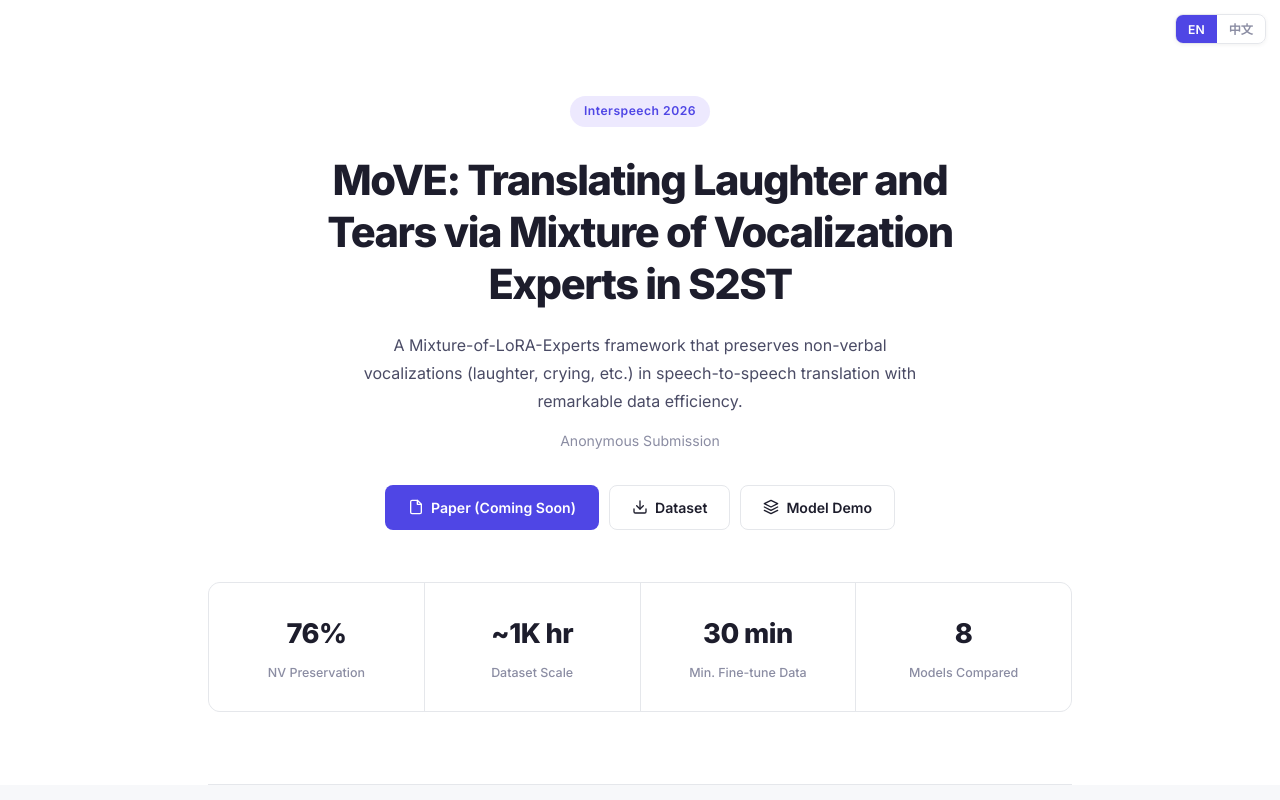
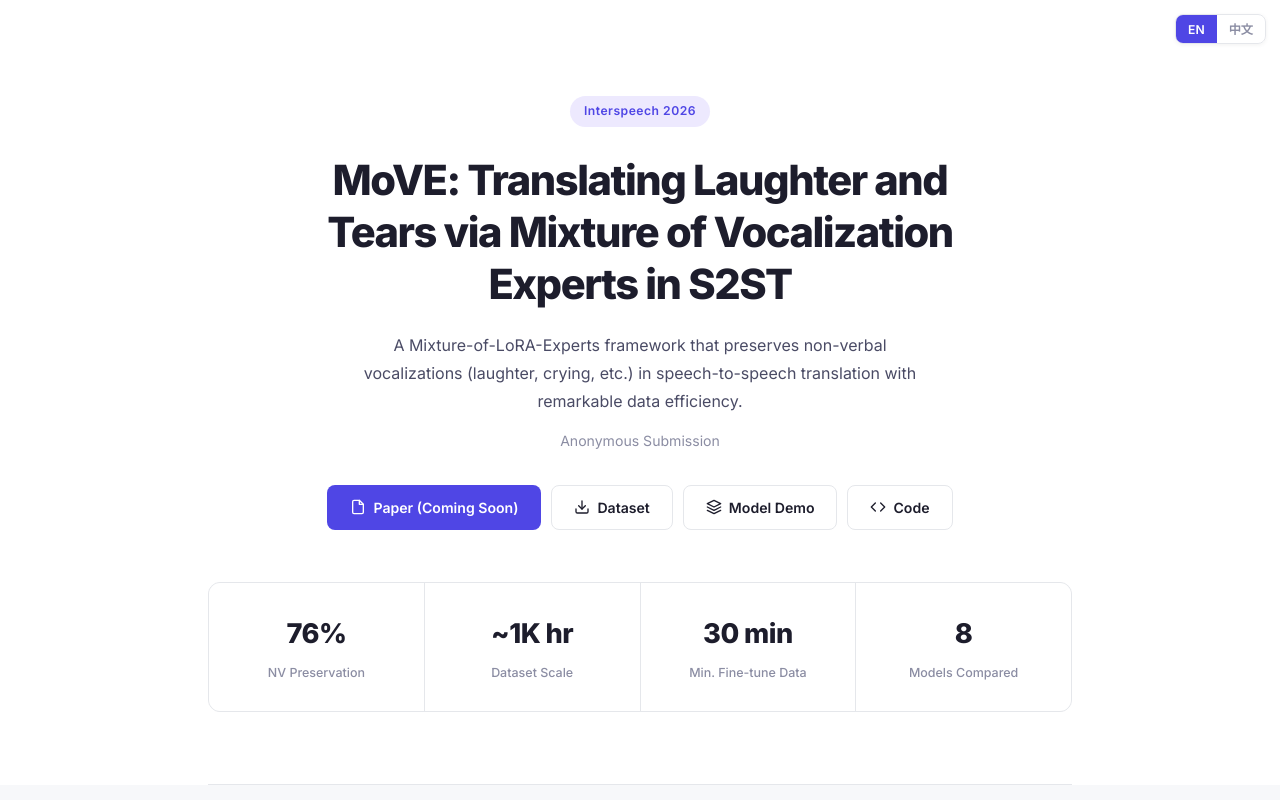
Before and after one commit to 47zzz/MoVE, a plain HTML site: page index.html in a window 1280 px wide. Shown: the top 800 px of the page. Drawn offline with Linux system fonts and the light colour scheme.

Commit message:
Add Code repo link and glm-4 attribution

```diff
--- a/i18n.js
+++ b/i18n.js
@@ -33,6 +33,10 @@
     'btn.demo': {
       en: 'Model Demo',
       zh: '模型展示'
+    },
+    'btn.code': {
+      en: 'Code',
+      zh: '程式碼'
     },
     'stat.nv': { en: 'NV Preservation', zh: '非語言保留率' },
     'stat.dataset': { en: 'Dataset Scale', zh: '資料集規模' },
--- a/index.html
+++ b/index.html
@@ -389,6 +389,10 @@
           <svg viewBox="0 0 24 24" fill="none" stroke="currentColor" stroke-width="2" stroke-linecap="round" stroke-linejoin="round"><polygon points="12 2 2 7 12 12 22 7 12 2"/><polyline points="2 17 12 22 22 17"/><polyline points="2 12 12 17 22 12"/></svg>
           <span data-i18n="btn.demo">Model Demo</span>
         </a>
+        <a class="btn btn-outline" href="https://github.com/47zzz/MoVE-code" target="_blank" rel="noopener">
+          <svg viewBox="0 0 24 24" fill="none" stroke="currentColor" stroke-width="2" stroke-linecap="round" stroke-linejoin="round"><polyline points="16 18 22 12 16 6"/><polyline points="8 6 2 12 8 18"/></svg>
+          <span data-i18n="btn.code">Code</span>
+        </a>
       </div>
 
       <div class="stats-row">
@@ -522,6 +526,7 @@
   <footer>
     <div class="container">
       <p data-i18n="footer.text">MoVE &mdash; Anonymous Submission &middot; Interspeech 2026</p>
+      <p style="margin-top:6px; font-size:0.72rem; color:var(--text-3);">Built with <a href="https://github.com/THUDM/GLM-4-Voice" target="_blank" rel="noopener" style="color:inherit; text-decoration:underline;">glm-4</a></p>
     </div>
   </footer>
 
```
Also changed, not shown: 2 other files.
